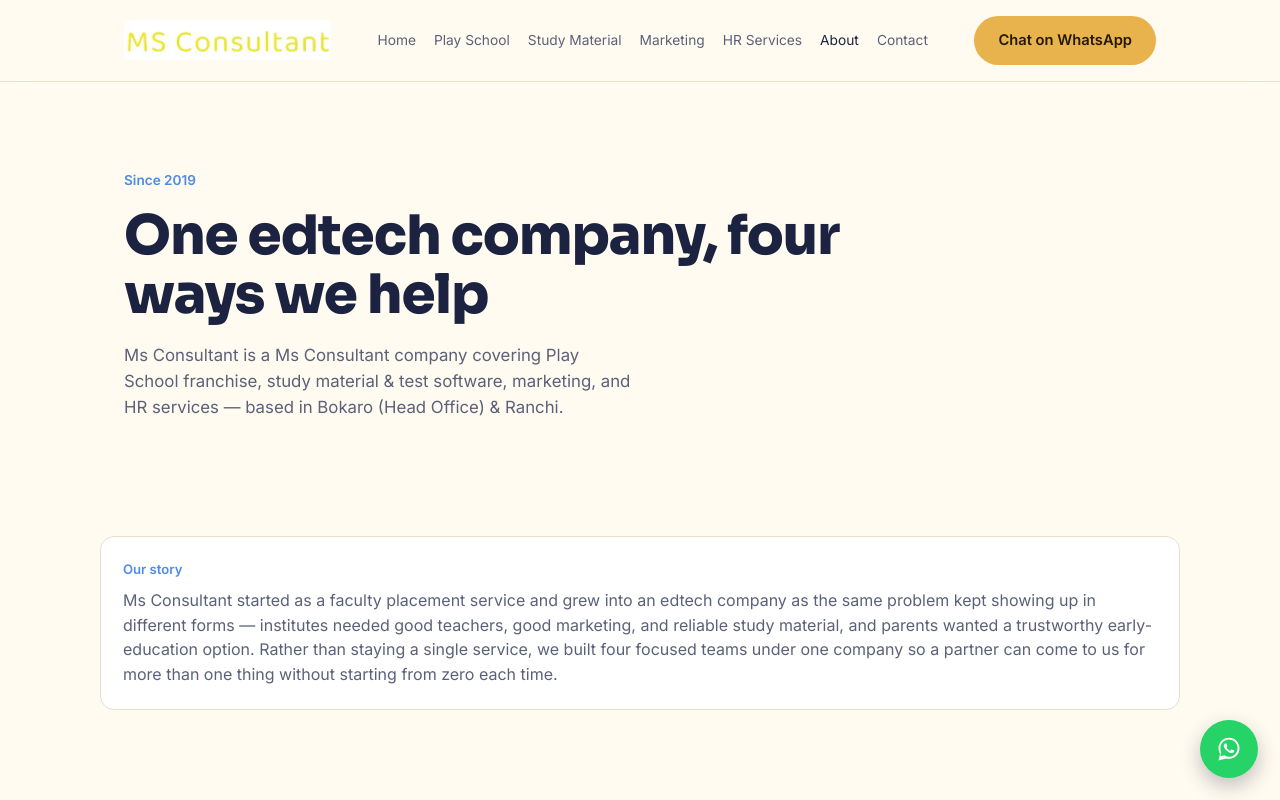
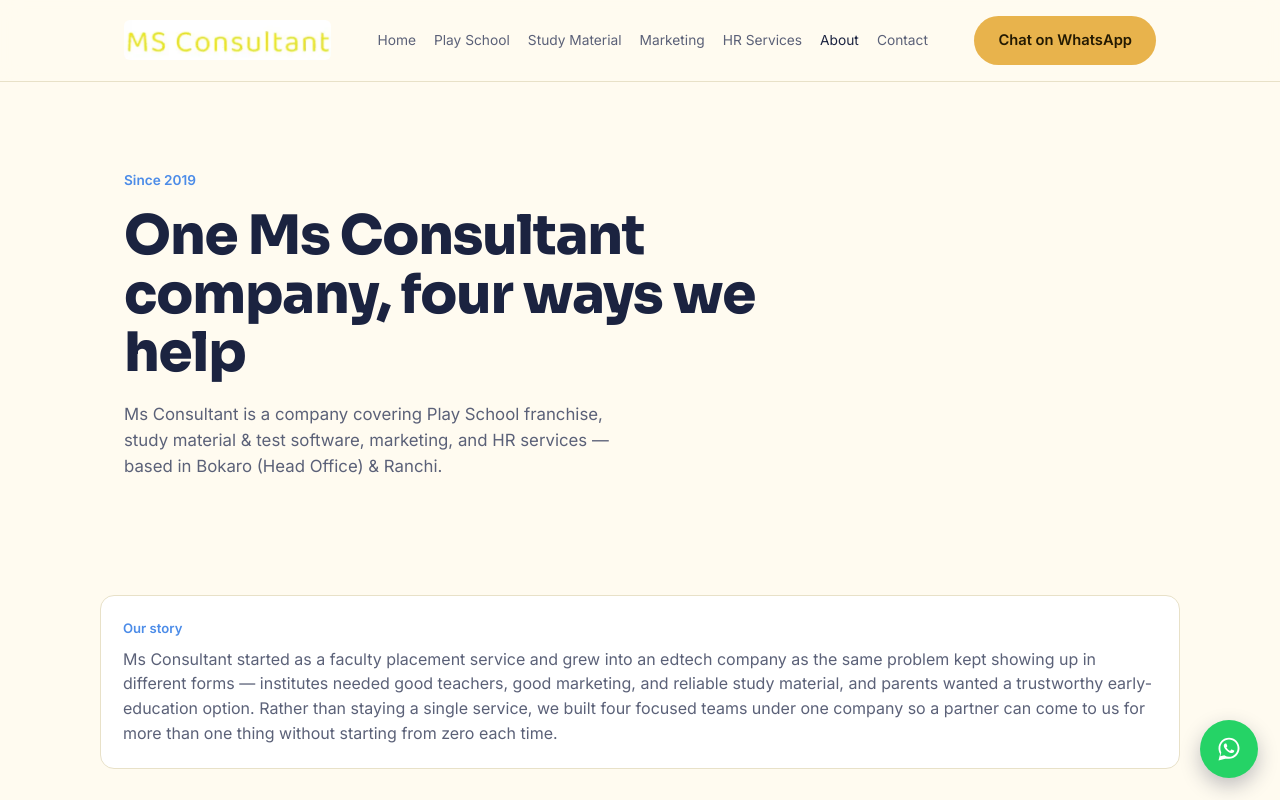
Before and after one commit to Deepak172003/MS_Consultant, a React (Vite) app: page /MS_Consultant/about in a window 1280 px wide. Shown: the top 800 px of the page. Built offline with nearby package versions, Linux system fonts and the light colour scheme.

Commit message:
Update About.jsx

```diff
--- a/src/pages/About.jsx
+++ b/src/pages/About.jsx
@@ -19,9 +19,9 @@ export default function About() {
       <section className="page-hero">
         <div className="wrap">
           <div className="eyebrow">Since 2019</div>
-          <h1>One edtech company, four ways we help</h1>
+          <h1>One Ms Consultant company, four ways we help</h1>
           <p>
-            {COMPANY_NAME} is a Ms Consultant company covering Play School
+            {COMPANY_NAME} is a company covering Play School
             franchise, study material & test software, marketing, and HR
             services — based in Bokaro (Head Office) & Ranchi.
           </p>
```
